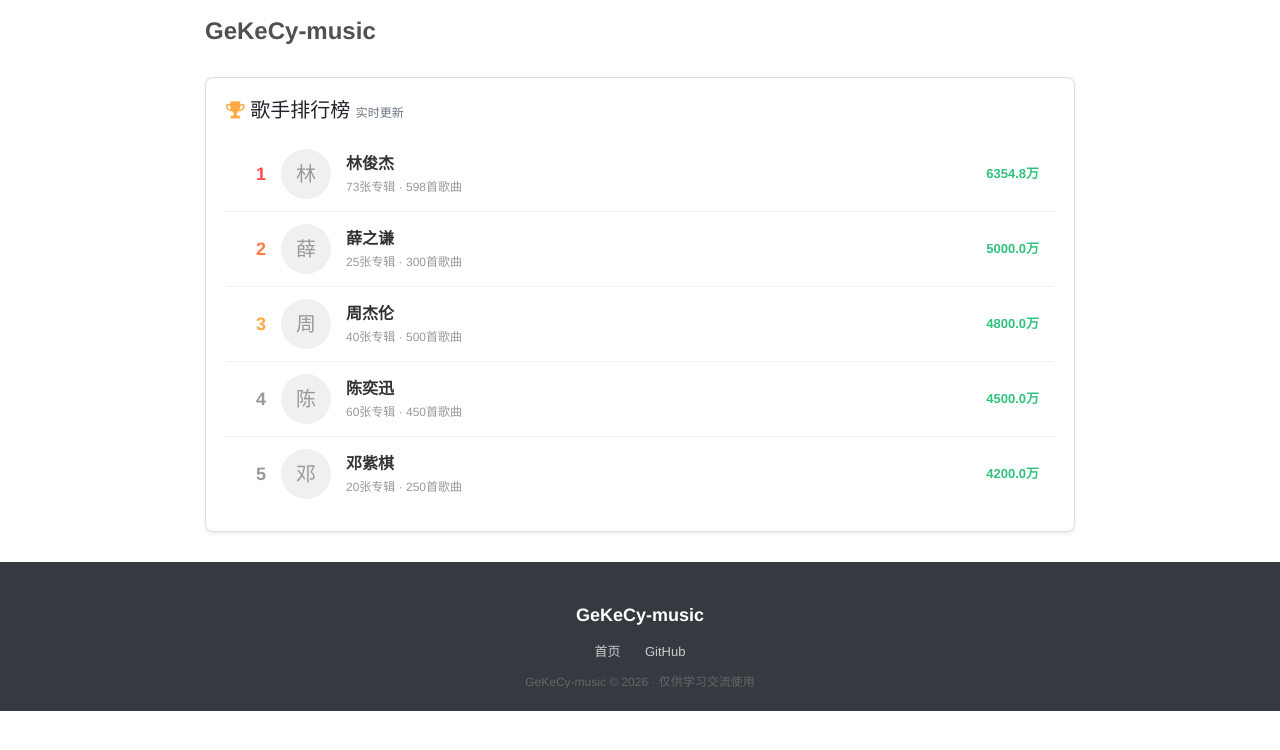
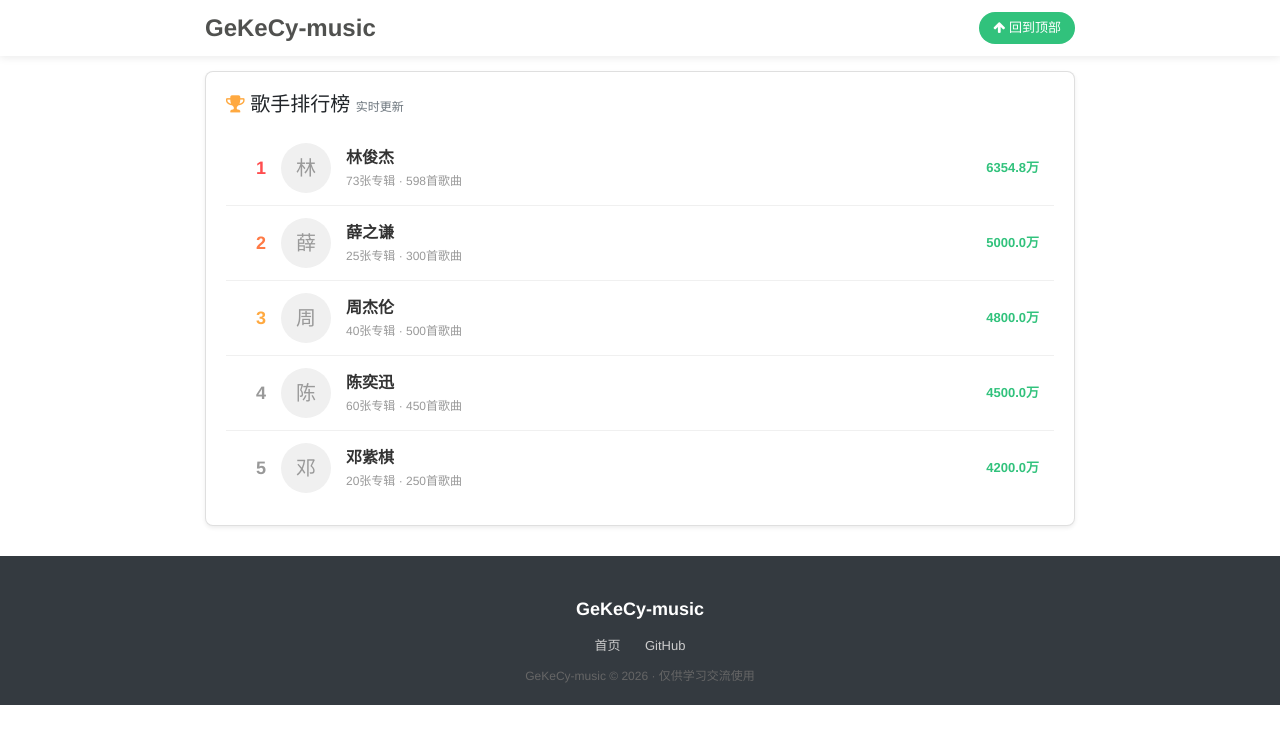
Before and after one commit to GeKeCy/GeKeCy_Music.github.io, a plain HTML site: page artists.html in a window 1280 px wide. Drawn offline with nearby package versions, Linux system fonts and the light colour scheme; no server answers.

Commit message:
所有页面顶部导航吸顶，右上角添加绿色回到顶部按钮

```diff
--- a/artists.html
+++ b/artists.html
@@ -24,6 +24,37 @@
         }
         a { color: #333; text-decoration: none; background-color: transparent; }
         a:hover { color: #31c27c; text-decoration: none; }
+
+        .navbar-fixed {
+            position: fixed;
+            top: 0;
+            left: 0;
+            right: 0;
+            z-index: 1000;
+            background-color: #fff;
+            box-shadow: 0 2px 8px rgba(0,0,0,0.08);
+        }
+        .navbar-fixed .nav-container {
+            max-width: 900px;
+            margin: 0 auto;
+            padding: 0 15px;
+            display: flex;
+            align-items: center;
+            justify-content: space-between;
+            height: 56px;
+        }
+        .back-to-top {
+            background-color: #31c27c;
+            color: #fff;
+            border: none;
+            border-radius: 20px;
+            padding: 6px 14px;
+            font-size: 13px;
+            cursor: pointer;
+            transition: background-color 0.2s;
+        }
+        .back-to-top:hover { background-color: #2ab06d; }
+        .page-content { padding-top: 56px; }
 
         .artist-row {
             display: flex; align-items: center; padding: 12px 15px; border-bottom: 1px solid #f0f0f0;
@@ -59,13 +90,18 @@
     </style>
 </head>
 <body>
-<div class="main-content">
-<div class="container" style="max-width: 900px">
-    <nav class="navbar navbar-light bg-white px-0 mb-1 font-weight-normal">
+<div class="navbar-fixed">
+    <div class="nav-container">
         <a class="navbar-brand font-weight-bolder" style="font-size: 1.5rem; color: #50514F;" href="index.html">
             <h1 class="navbar-h1">GeKeCy-music</h1>
         </a>
-    </nav>
+        <button class="back-to-top" onclick="window.scrollTo({top: 0, behavior: 'smooth'})">
+            <i class="fa fa-arrow-up"></i> 回到顶部
+        </button>
+    </div>
+</div>
+<div class="main-content page-content">
+<div class="container" style="max-width: 900px">
 
     <div class="card shadow-sm">
         <div class="card-body">
```
Also changed, not shown: hot.html (+40 -4 lines), index.html (+40 -4 lines), play.html (+40 -4 lines), search.html (+40 -4 lines).
